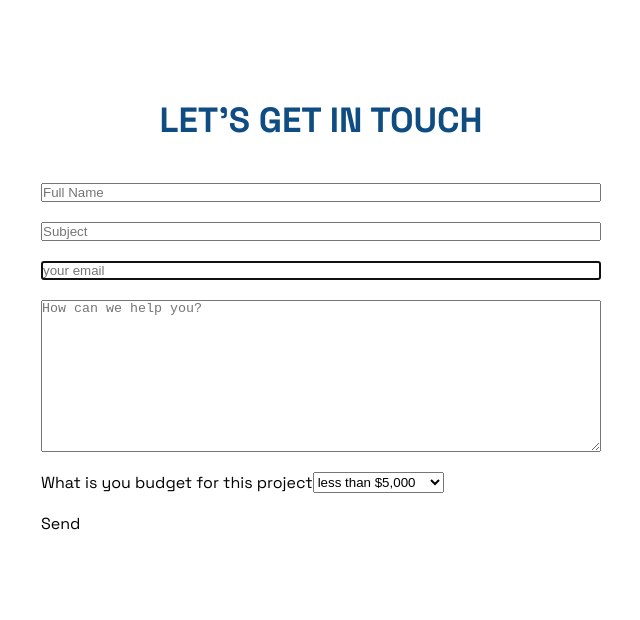
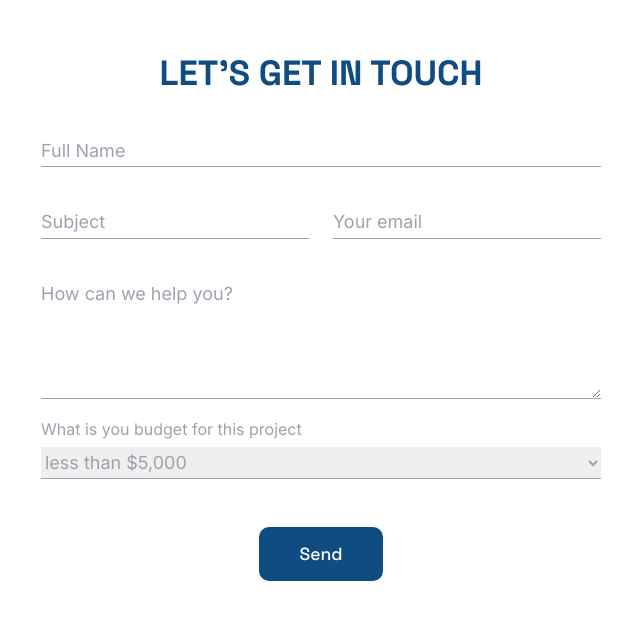
Before and after one commit to ogooluwanick/FUTURIQ-INC, a React (Create React App) app: page / in a window 1280 px wide. Shown: the part 2761-3381 px from the top of the page, without its empty margins (319-959 px from the left). Built offline with nearby package versions, Linux system fonts and the light colour scheme.

Commit message:
form lvl5

```diff
--- a/src/sections/Contact/Contact.jsx
+++ b/src/sections/Contact/Contact.jsx
@@ -48,7 +48,7 @@ const Contact = () => {
 
                                 </div>
                                 <div className="input-box">
-                                        <input name="email" id='email' type="email" placeholder='Your email' style={{textTransform:"lowercase"}} autoFocus {
+                                        <input name="email" id='email' type="email" placeholder='Your email'  autoFocus {
                                                                                                 ...register(      "email",
                                                                                                                         {
                                                                                                                                 required:"Lol! Don't forget to add your email. 😂",
@@ -60,7 +60,7 @@ const Contact = () => {
                                 </div>
                         </div>
                         <div className="input-box">
-                                <textarea name="content" id="content" type="text" placeholder='How can we help you?' cols="35" rows="10" {
+                                <textarea name="content" id="content" type="text" placeholder='How can we help you?'  {
                                                                                                 ...register(      "content",
                                                                                                                         {
                                                                                                                                 required:"Lol! Don't forget to add your email. 😂",
--- a/src/sections/Contact/Contact.scss
+++ b/src/sections/Contact/Contact.scss
@@ -19,14 +19,83 @@
                 width: 50%;
 
                 min-width: 270px;
+                color: #9ca3af;
 
                 .input-box{
                         display: flex;
 
                         margin: 20px 0  ;
+                        flex-direction: column;
 
-                        input, textarea{
+                        input, textarea, select{
+                                // flex: 1;
+
+                                padding: 4px 0;
+                                line-height: 1.25;
+                                font-size: 1.125rem;
+                                border: none;
+                                border-bottom: 1px #9ca3af solid;
+                                color: #9ca3af;
+                                font-family: "Inter","DM Sans", sans-serif;
+
+                                &::placeholder{
+                                        color: #9ca3af;
+                                        font-family: "Inter","DM Sans", sans-serif;
+                                }
+
+                                &:hover, &:focus{
+                                        outline: none;
+                                }
+
+                                @media screen and (max-width:768px) {
+                                        font-size: 1rem;
+                                        line-height: 1.5rem;
+                                }
+                        }
+
+                        textarea{
+                                resize: vertical;
+                                min-height: 120px;
+                                max-height: 400px;
+                        }
+
+                        label{
+                                font-family: "Inter","DM Sans", sans-serif;
+                                margin-bottom: 0.5rem;
+                        }
+                }
+
+                .doublebag{
+                        display: flex;
+                        gap: 0 1.5rem ;
+
+                        .input-box{
                                 flex: 1;
+                        }
+
+                        @media screen and (max-width:900px) {
+                                flex-direction: column;
+                        }
+                }
+
+
+                .btn-box{
+                        display: grid;
+                        place-content: center;
+                        margin-top: 3rem;
+
+                        button{
+                                padding: 1rem 2.5rem;
+                                border-radius: 10px;
+
+                                font-weight: 500;
+                                font-size: 1.1rem;
+                                color: #fff;
+                                background-color: var(--primary-color);
+
+                                &:hover, &:focus{
+
+                                }
                         }
                 }
 
```
